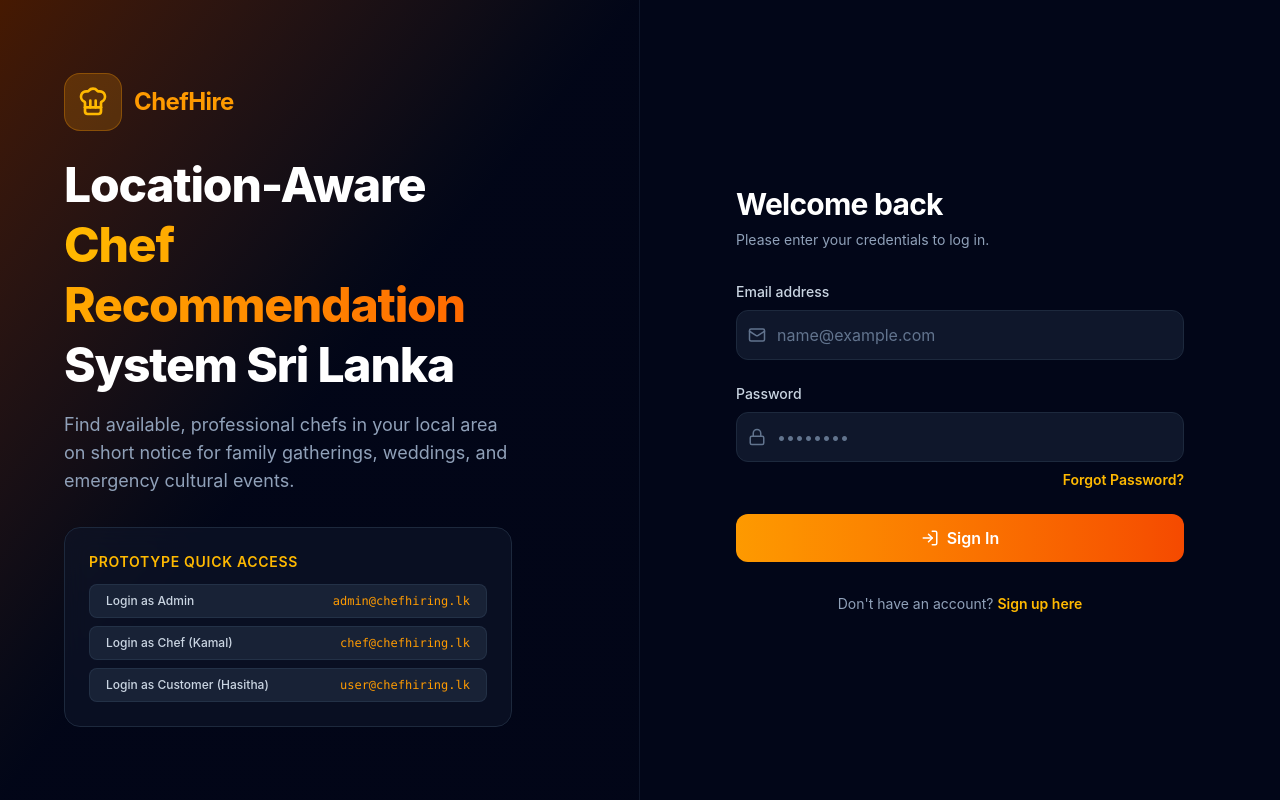
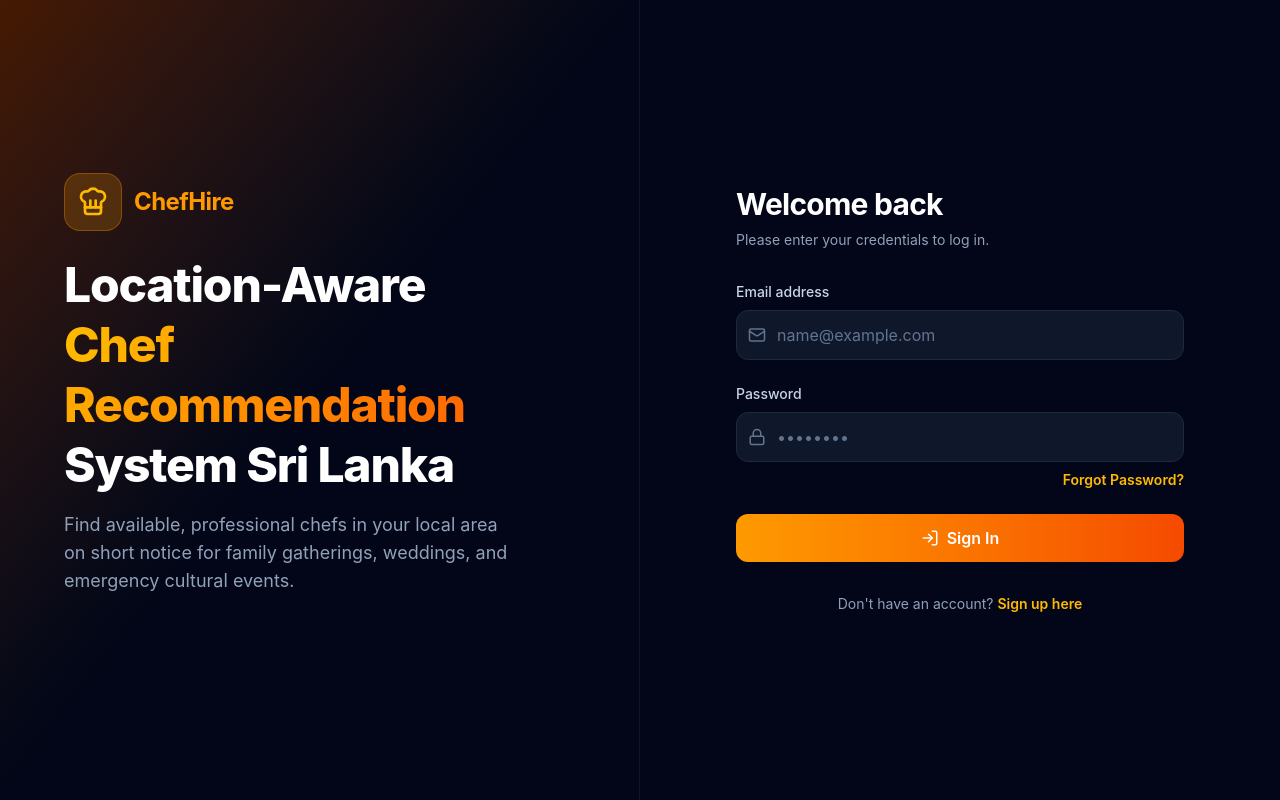
Before and after one commit to HasithaDilshan19/chef-hiring-system, a React (Vite) app in the folder frontend/: page /login in a window 1280 px wide. Built offline with nearby package versions, Linux system fonts and the light colour scheme; no server answers.

Commit message:
login page css change

```diff
--- a/frontend/src/pages/auth/Login.jsx
+++ b/frontend/src/pages/auth/Login.jsx
@@ -74,7 +74,7 @@ const Login = () => {
         </p>
 
         {/* Quick Autofill Buttons for Testing */}
-        <div className="bg-slate-900/60 backdrop-blur-md p-6 rounded-2xl border border-slate-800 w-full max-w-md">
+        {/* <div className="bg-slate-900/60 backdrop-blur-md p-6 rounded-2xl border border-slate-800 w-full max-w-md">
           <h3 className="text-sm font-semibold tracking-wider text-amber-400 uppercase mb-3">
             Prototype Quick Access
           </h3>
@@ -101,7 +101,7 @@ const Login = () => {
               <span className="text-amber-500 font-mono">user@chefhiring.lk</span>
             </button>
           </div>
-        </div>
+        </div> */}
       </div>
 
       {/* Right Panel: Login Form */}
```
